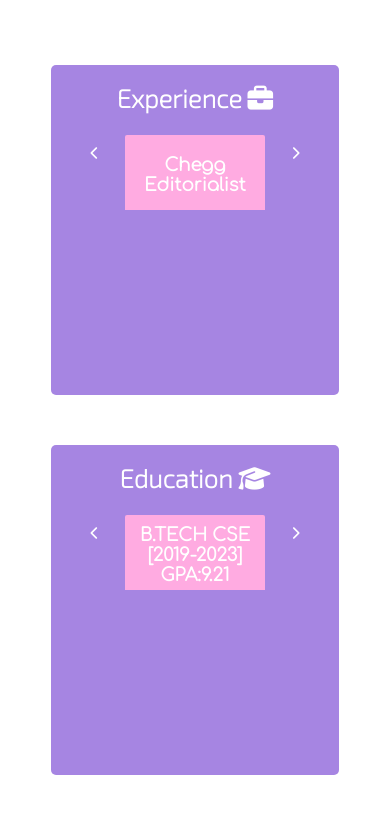
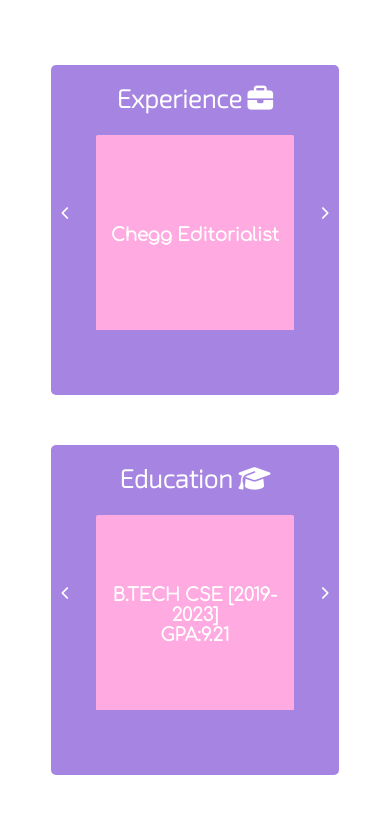
Before and after one commit to NinjaAadi/Portfolio, a React (Create React App) app: page / in a window 390 px wide. Shown: the part 1025-1848 px from the top of the page. Built offline with nearby package versions, Linux system fonts and the light colour scheme; some icons are missing; a web font is replaced by a local one.

Commit message:
Made carousel scoped

```diff
--- a/src/Components/Home/Secondback/Secondback.js
+++ b/src/Components/Home/Secondback/Secondback.js
@@ -2,7 +2,7 @@
 import classes from "./Secondback.module.css";
 import Aos from "aos";
 import "aos/dist/aos.css";
-import "./style.css";
+import "./style.scoped.css";
 import Carousel, { consts } from "react-elastic-carousel";
 const Secondback = () => {
   useEffect(() => {
--- a/src/Components/Projects/Allprojects/ProjectCard/Card/Popup/Popup.js
+++ b/src/Components/Projects/Allprojects/ProjectCard/Card/Popup/Popup.js
@@ -1,7 +1,7 @@
 import classes from "./Popup.module.css";
 import { connect } from "react-redux";
 import PropTypes from "prop-types";
-import "./style.css";
+import "./style.scoped.css";
 import React from "../../../../../../assets/React.svg";
 import Node from "../../../../../../assets/Node.svg";
 import PHP from "../../../../../../assets/PHP.svg";
--- a/src/Components/Projects/Allprojects/ProjectCard/Card/Popup/style.css
+++ /dev/null
@@ -1,38 +0,0 @@
-.rec-carousel-wrapper {
-  position: relative;
-  height: 200px !important;
-  width: 80%;
-  justify-content: center;
-}
-.rec .rec-carousel {
-  height: 200 !important;
-  width: 80%;
-  justify-content: center;
-}
-.rec .rec-pagination {
-  display: none;
-}
-@media only screen and (max-width:850px){
-  .rec-carousel-wrapper {
-  height: 150px !important;
-}
-.rec .rec-carousel {
-  height: 150px !important;
-}
-}
-@media only screen and (max-width:600px){
-  .rec-carousel-wrapper {
-  height: 110px !important;
-}
-.rec .rec-carousel {
-  height: 110px !important;
-}
-}
-@media only screen and (max-width:400px){
-  .rec-carousel-wrapper {
-  height: 80px !important;
-}
-.rec .rec-carousel {
-  height: 80px !important;
-}
-}
```
Also changed, not shown: src/Components/Home/Secondback/style.scoped.css (renamed from src/Components/Home/Secondback/style.css), src/Components/Projects/Allprojects/ProjectCard/Card/Popup/style.scoped.css (added), 1 other file (tests, documents, lock files or other folders).
